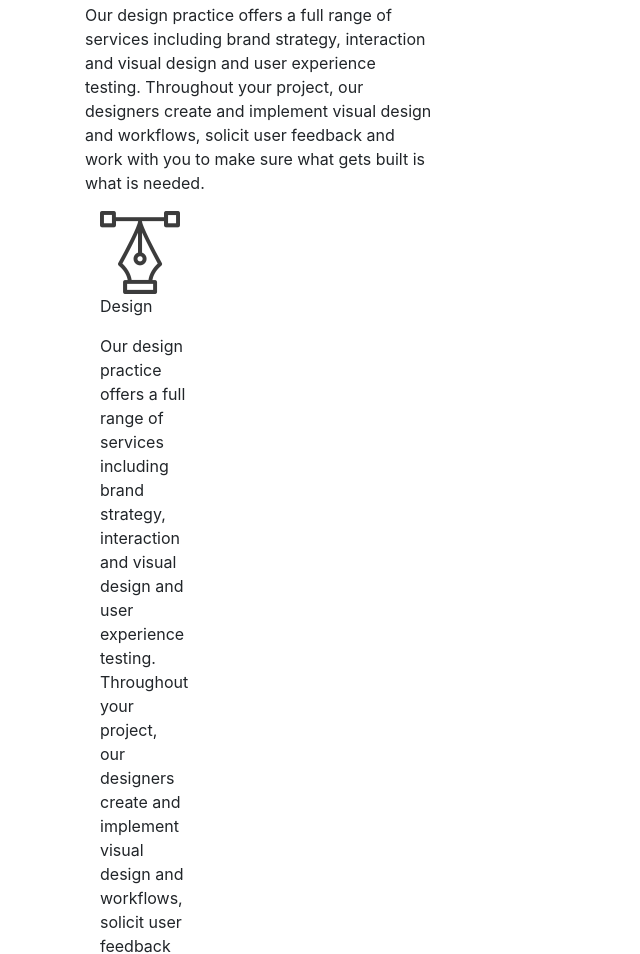
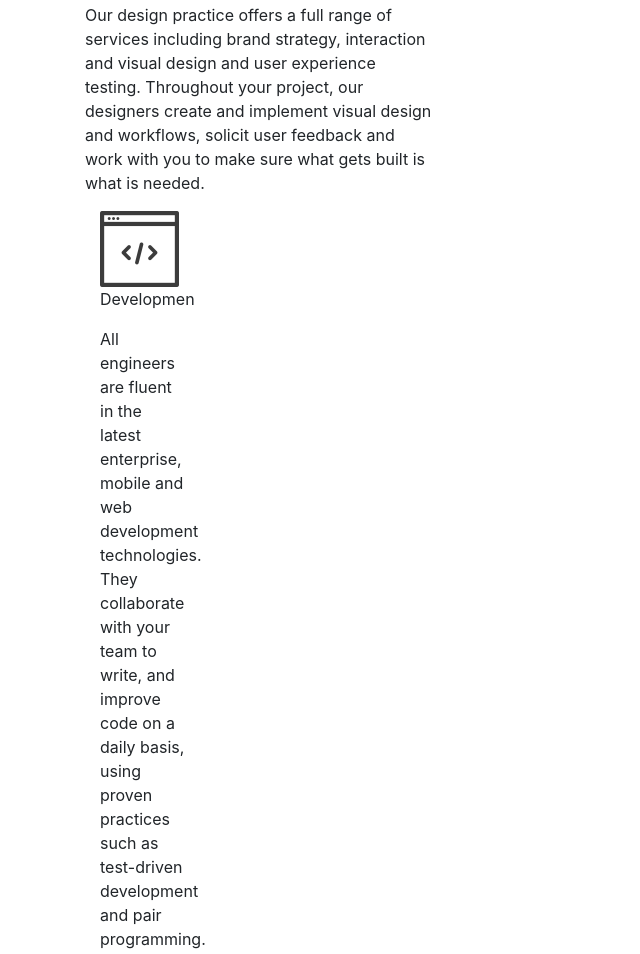
Before and after one commit to christylydia34/delanistudio, a plain HTML site: page index.html in a window 1280 px wide. Shown: the part 914-1868 px from the top of the page, without its empty margins (0-640 px from the left). Drawn offline with Linux system fonts and the light colour scheme.

Commit message:
add changes to index.html

```diff
--- a/index.html
+++ b/index.html
@@ -53,18 +53,18 @@
             <div class="design hide">
                 <span class="clickable"></span>
                 <p id="desheader">Design</p>
-                <p>Our design practice offers a full range of services including brand strategy, interaction and visual design and user experience testing. Throughout your project, our designers create and implement visual design and workflows, solicit user feedback and work with you to make sure what gets built is what is needed.</p>
+                <p>Our design practice offers a full range of services including brand strategy, interaction and visual design and user experience testing. Throughout your project, our designers create and implement visual design and workflows, solicit user feedback and work with you to make sure what gets built is what is needed.</p></span>
             </div>
 
             </div>
             <div class="col-lg-4">
-                    <div class="design show">
-                        <span class="clickable"><img id ="des1" src="img/services_icons/design_icon.png" ></span>
+                    <div class="development show">
+                        <span class="clickable"><img id ="dev1" src="img/services_icons/dev_icon.png" ></span>
 
-                        <div class="design hide">
+                        <div class="development hide">
                             <span class="clickable"></span>
-                            <p id="desheader">Design</p>
-                            <p>Our design practice offers a full range of services including brand strategy, interaction and visual design and user experience testing. Throughout your project, our designers create and implement visual design and workflows, solicit user feedback and work with you to make sure what gets built is what is needed.</p>
+                            <p id="devheader">Developmen<p>
+                            <p>All engineers are fluent in the latest enterprise, mobile and web development technologies. They collaborate with your team to write, and improve code on a daily basis, using proven practices such as test-driven development and pair programming.</p></span>
                 </div>
         </div>
 
```
